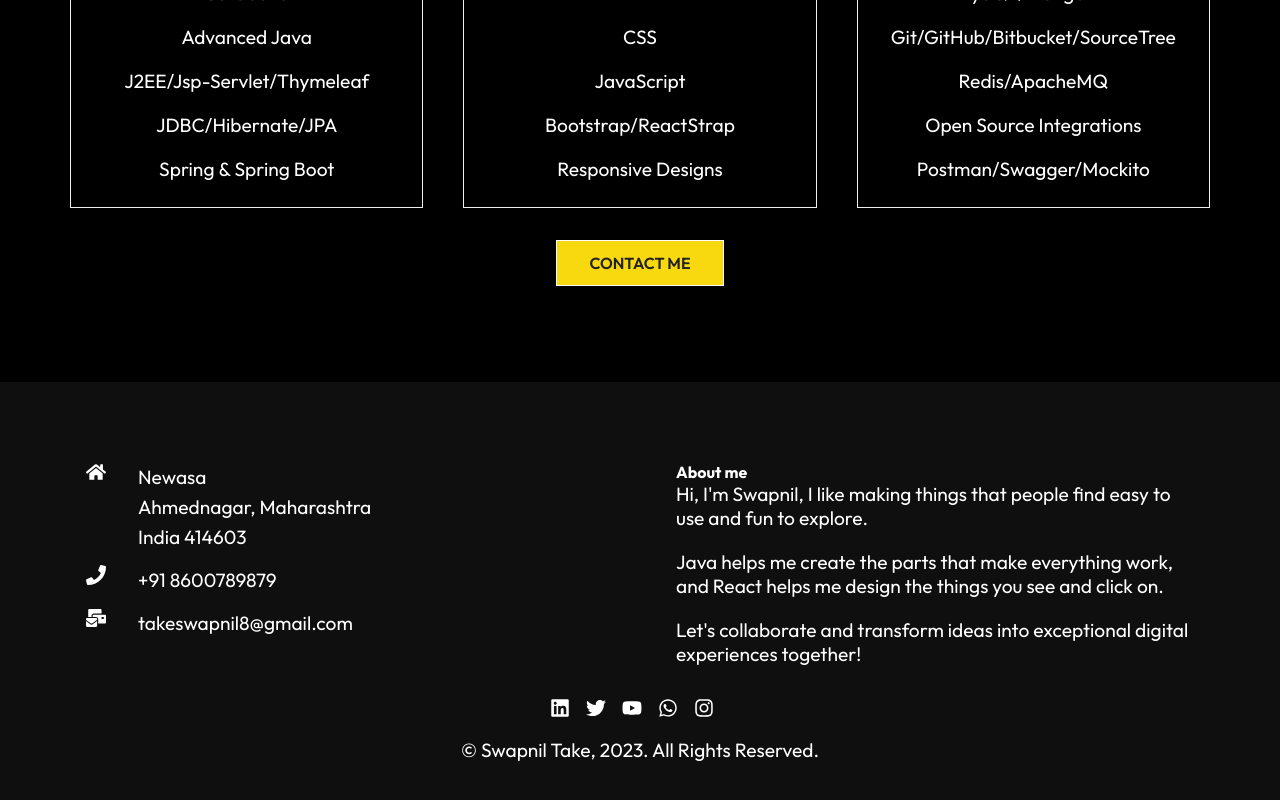
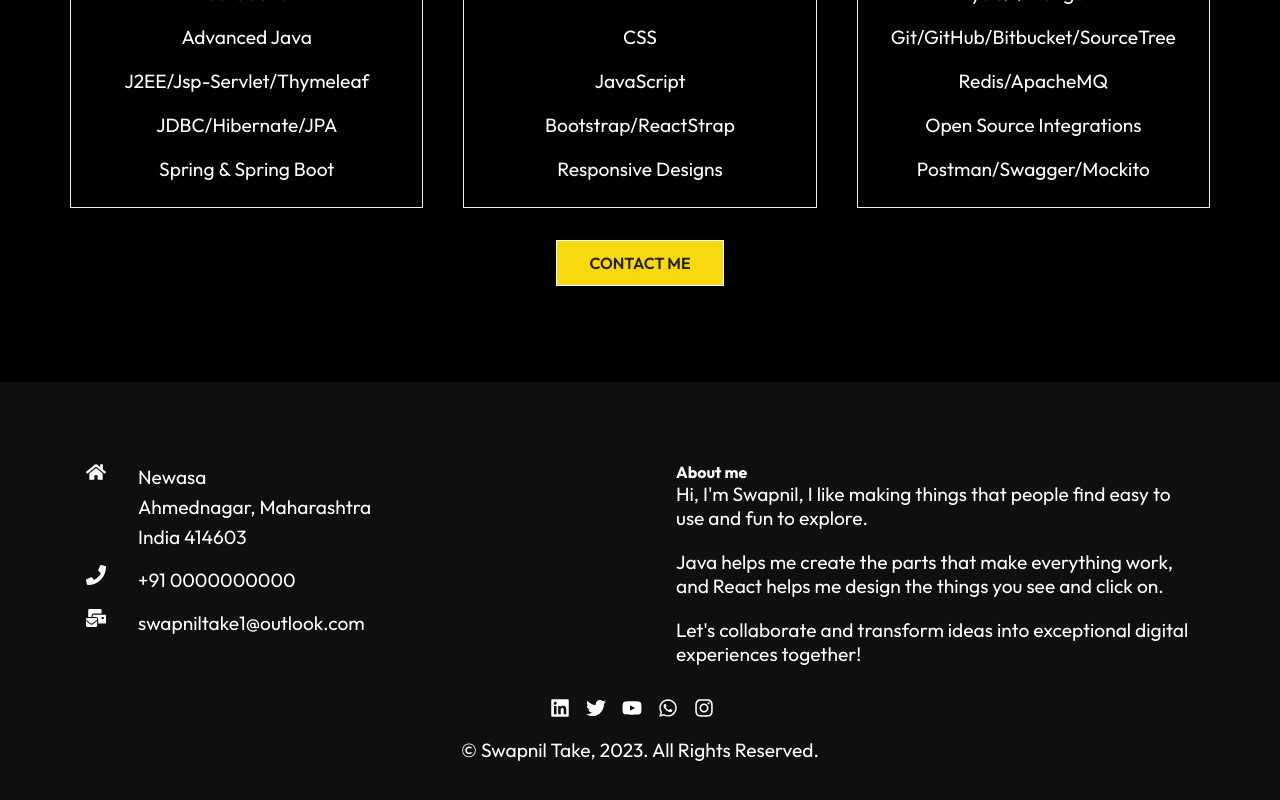
Before and after one commit to swapniltake1/My-Portofolio, a React (Create React App) app: page / in a window 1280 px wide. Shown: the part 1092-1892 px from the top of the page. Built offline with nearby package versions, Linux system fonts and the light colour scheme.

Commit message:
update v2.1

```diff
--- a/src/components/Footer.js
+++ b/src/components/Footer.js
@@ -21,7 +21,7 @@ const Footer = () => {
 
   const handleWhatsappClick = () => {
     const message = encodeURIComponent("Hi, let's connect!");
-    window.open(`https://wa.me/8600789879/?text=${message}`, '_blank');
+    window.open(`https://wa.me/0000000000/?text=${message}`, '_blank');
   };
 
   const handleInstagramClick = () => {
@@ -46,14 +46,14 @@ const Footer = () => {
         <div className='location'>
         <FaPhone size={20} style={ { color:"#fff", marginRight:"2rem"}} />
         <div>
-        <p>+91 8600789879</p>
+        <p>+91 0000000000</p>
         </div>
         </div>
 
         <div className='location'>
         <FaMailBulk size={20} style={ { color:"#fff", marginRight:"2rem"}} />
         <div>
-        <p>takeswapnil8@gmail.com</p>
+        <p>swapniltake1@outlook.com</p>
         </div>
         </div>
 
--- a/src/components/Form.js
+++ b/src/components/Form.js
@@ -3,13 +3,13 @@ import './FormStyle.css'
 import emailjs from 'emailjs-com';
 
 const Form = () => {
-  emailjs.init('cpBRKppTPpKINIr0C');
+  emailjs.init('');
   const formRef = useRef();
   const [submitStatus, setSubmitStatus] = useState(null);
 
   const handleSubmit = (e) => {
     e.preventDefault();
-    emailjs.sendForm('service_r177tvk', 'template_n2vvz1q', formRef.current)
+    emailjs.sendForm('', '', formRef.current)
       .then((result) => {
         console.log('Email sent successfully!', result.text);
         setSubmitStatus('submitted');
@@ -25,7 +25,8 @@ const Form = () => {
 
   return (
     <div className='form'>
-      <form ref={formRef} onSubmit={handleSubmit}>
+
+      <form ref={formRef} >
         <label> Your Name </label>
         <input type='text' name='name' id='name' required />
         <label> Email </label>
--- a/src/routes/Contact.js
+++ b/src/routes/Contact.js
@@ -11,7 +11,7 @@ export const Contact = () => {
   return (
     <div>
       <Navbar />
-      <HeroImg2 heading="Contact Me" text="Lets have some chat..." />
+      <HeroImg2 heading="Contact Me" text="Contact Form Inactive Due to Spam: Reach Out at swapniltake1@outlook.com Instead" />
       <Form />
      <Footer />
     </div>
```
